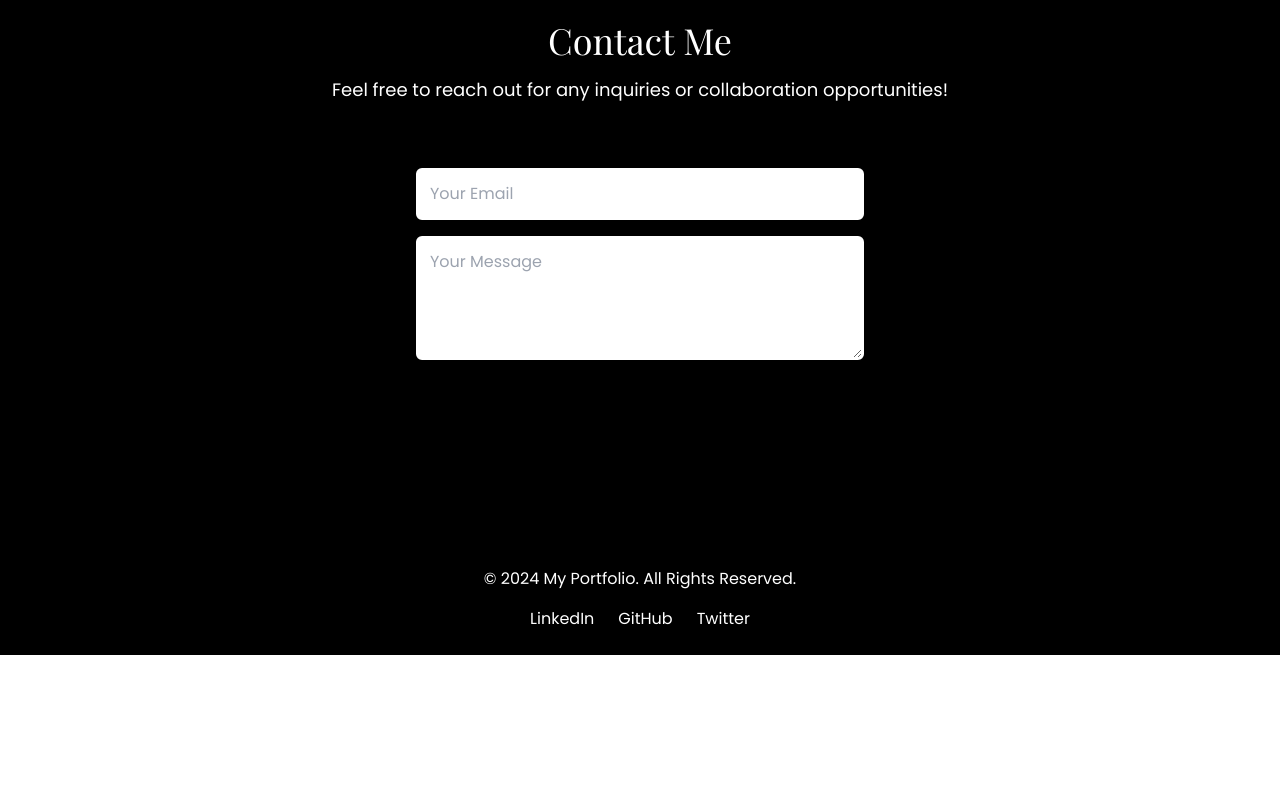
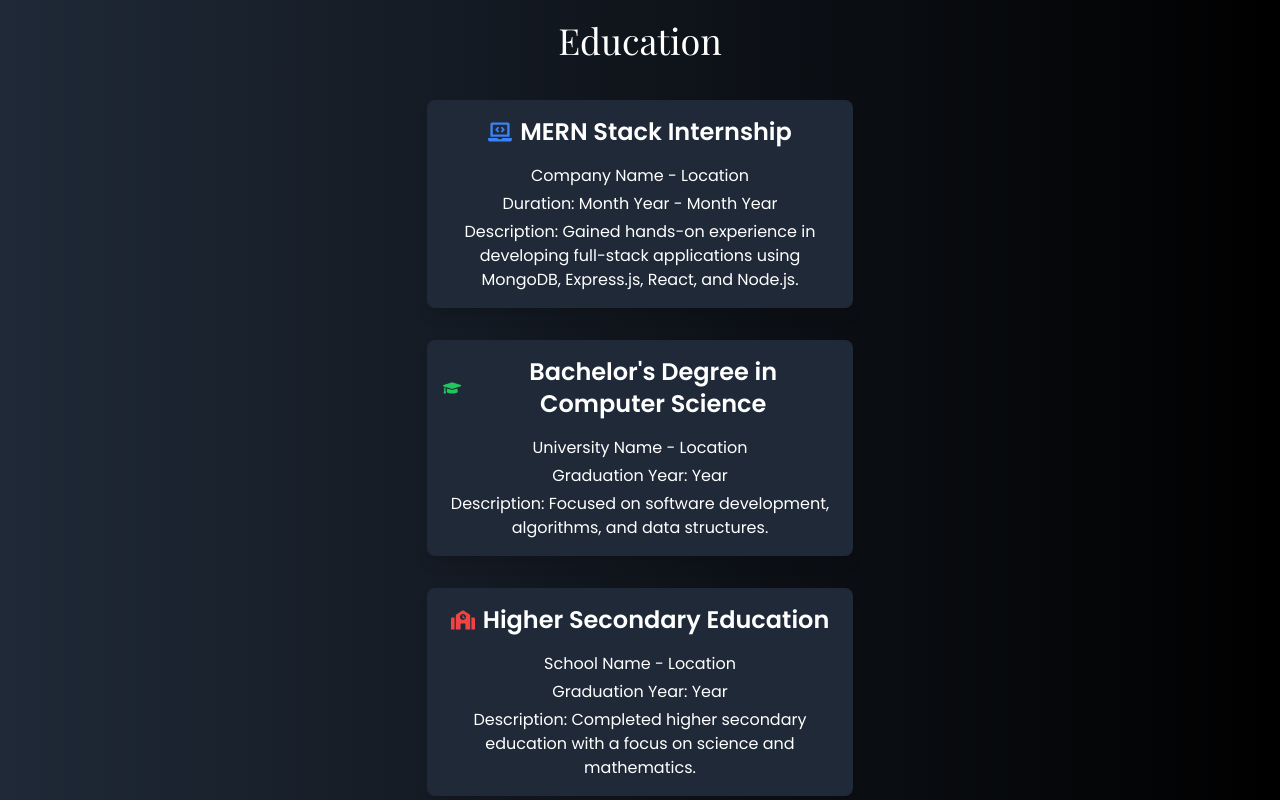
Before and after one commit to ArjunKSanthosh/portfolio, a React (Vite) app in the folder portfolio/: page / in a window 1280 px wide. Shown: the part 1460-2260 px from the top of the page. Before the commit the page ends 2115 px from the top, so only its background shows below. Built offline with nearby package versions, Linux system fonts and the light colour scheme.

Commit message:
kazhinju

```diff
--- a/portfolio/package.json
+++ b/portfolio/package.json
@@ -10,8 +10,11 @@
     "preview": "vite preview"
   },
   "dependencies": {
+    "framer-motion": "^11.14.4",
     "react": "^18.3.1",
-    "react-dom": "^18.3.1"
+    "react-dom": "^18.3.1",
+    "react-icons": "^5.4.0",
+    "react-intersection-observer": "^9.14.0"
   },
   "devDependencies": {
     "@eslint/js": "^9.15.0",
--- a/portfolio/src/App.jsx
+++ b/portfolio/src/App.jsx
@@ -6,6 +6,7 @@ import Projects from './components/Projects';
 import Contact from './components/Contact';
 import Footer from './components/Footer';
 import Skill from './components/Skills';
+import Education from './components/Education';
 import './css/app.css'
 
 function App() {
@@ -15,6 +16,7 @@ function App() {
       <About />
       <Skill/>
       <Projects />
+      <Education />
       <Contact />
       <Footer />
     </div>
--- a/portfolio/src/components/About.jsx
+++ b/portfolio/src/components/About.jsx
@@ -1,19 +1,30 @@
+// src/components/About.jsx
 import React, { useEffect, useState } from 'react';
 
 function About() {
-  const [isVisible, setIsVisible] = useState(false);
+  const [isVisible, setIsVisible] = useState(true); // Start as visible
 
   useEffect(() => {
-    const timer = setTimeout(() => {
+    const handleScroll = () => {
+      const section = document.getElementById('about');
+      const rect = section.getBoundingClientRect();
+      // Check if the section is in the viewport
+      if (rect.top < window.innerHeight && rect.bottom >= 0) {
         setIsVisible(true);
-    }, 100); // Initial delay for the first reveal
+      } else {
+        setIsVisible(false); // Reset visibility when out of view
+      }
+    };
 
-    return () => clearTimeout(timer);
+    // Add scroll event listener
+    window.addEventListener('scroll', handleScroll);
+
+    // Cleanup function to remove the event listener
+    return () => window.removeEventListener('scroll', handleScroll);
   }, []);
 
   return (
-    <>
-    <section id="about" className="py-8 text-white ">
+    <section id="about" className="py-8 text-white">
       <div
         className="bg-cover bg-center h-full"
         style={{ backgroundImage: 'url("/arjun.jpg")' }} // Replace with your image path
@@ -23,14 +34,14 @@ function About() {
           <img
             src="arjun.jpg"
             alt=""
-          className={`w-72 h-72 object-cover rounded-full mt-28 border-4 border-gray-800 	  transform hover:scale-105 transition-all duration-500 hover:shadow-lg hover:border-cyan-500 hover:shadow-cyan-500 ${isVisible ? 'reveal-bottom' : ''}`}
+            className={`w-72 h-72 object-cover rounded-full mt-28 border-4 border-gray-800 transform hover:scale-105 transition-all duration-500 hover:shadow-lg hover:border-cyan-500 hover:shadow-cyan-500 ${isVisible ? 'animate-slide-in-left' : 'opacity-0'}`}
             style={{ transitionDelay: '0.2s' }}
           />
           <div className='w-8/12'>
-       <h2 className={`text-6xl mt-5 font-sans text-black ${isVisible ? 'reveal-top' : ''}`} style={{ transitionDelay: '0.1s' }}>About Me</h2>
-        <h3 className={`text-l  mt-8 text-gray-500 ${isVisible ? 'reveal-left' : ''}`} style={{ transitionDelay: '0.3s' }}> Hey I'm,</h3>
-        <h3 className={`text-4xl mt-2 text-black ${isVisible ? 'reveal-right' : ''}`} style={{ transitionDelay: '0.4s' }}> Arjun K Santhosh</h3>
-        <p className={`mt-4 text-base  w-5/6 m-auto text-justify indent-20 text-black ${isVisible ? 'reveal-left' : ''}`} style={{ transitionDelay: '0.5s' }}>
+            <h2 className={`text-6xl mt-5 font-sans text-black ${isVisible ? 'animate-slide-in-right' : 'opacity-0'}`} style={{ transitionDelay: '0.1s' }}>About Me</h2>
+            <h3 className={`text-l mt-8 text-gray-500 ${isVisible ? 'animate-slide-in-left' : 'opacity-0'}`} style={{ transitionDelay: '0.3s' }}> Hey I'm,</h3>
+            <h3 className={`text-4xl mt-2 text-black ${isVisible ? 'animate-slide-in-right' : 'opacity-0'}`} style={{ transitionDelay: '0.4s' }}> Arjun K Santhosh</h3>
+            <p className={`mt-4 text-base w-5/6 m-auto text-justify indent-20 text-black ${isVisible ? 'animate-slide-in-left' : 'opacity-0'}`} style={{ transitionDelay: '0.5s' }}>
               I'm a passionate web developer specializing in front-end technologies like React, JavaScript, and Tailwind CSS.
               As a passionate MERN stack developer, I specialize in creating dynamic, responsive, and user-centric web applications.
               With expertise in MongoDB, Express.js, React, and Node.js, I enjoy building full-stack solutions that are both scalable and efficient.
@@ -41,10 +52,8 @@ function About() {
           </div>
         </div>
       </div>
+    </section>
+  );
+}
 
-            </section>
-
-    </>
-  )
-}
-export default About
+export default About;
--- /dev/null
+++ b/portfolio/src/components/Education.jsx
@@ -0,0 +1,65 @@
+// src/components/Education.jsx
+import React, { useEffect, useState } from 'react';
+import { FaGraduationCap, FaLaptopCode, FaSchool } from 'react-icons/fa';
+
+function Education() {
+  const [isVisible, setIsVisible] = useState(true); // Start as visible
+
+  useEffect(() => {
+    const handleScroll = () => {
+      const section = document.getElementById('education');
+      const rect = section.getBoundingClientRect();
+      // Check if the section is in the viewport
+      if (rect.top < window.innerHeight && rect.bottom >= 0) {
+        setIsVisible(true);
+      } else {
+        setIsVisible(false); // Reset visibility when out of view
+      }
+    };
+
+    // Add scroll event listener
+    window.addEventListener('scroll', handleScroll);
+
+    // Cleanup function to remove the event listener
+    return () => window.removeEventListener('scroll', handleScroll);
+  }, []);
+
+  return (
+    <section id="education" className="py-20 bg-gradient-to-r from-gray-800 to-black text-white">
+      <div className="container mx-auto text-center">
+        <h2 className="text-4xl font-serif text-orange-500 mb-10">Education</h2>
+        <div className="flex flex-col items-center space-y-8">
+          <div className={`bg-gray-800 p-4 rounded-lg shadow-lg transition-transform transform hover:scale-105 w-3/4 md:w-1/2 lg:w-1/3 ${isVisible ? 'animate-slide-in-left' : 'opacity-0'}`}>
+            <h3 className="text-2xl font-semibold flex items-center justify-center mb-4">
+              <FaLaptopCode className="mr-2 text-blue-500" />
+              MERN Stack Internship
+            </h3>
+            <p className="mt-2">Company Name - Location</p>
+            <p className="mt-1">Duration: Month Year - Month Year</p>
+            <p className="mt-1">Description: Gained hands-on experience in developing full-stack applications using MongoDB, Express.js, React, and Node.js.</p>
+          </div>
+          <div className={`bg-gray-800 p-4 rounded-lg shadow-lg transition-transform transform hover:scale-105 w-3/4 md:w-1/2 lg:w-1/3 ${isVisible ? 'animate-slide-in-left delay-200' : 'opacity-0'}`}>
+            <h3 className="text-2xl font-semibold flex items-center justify-center mb-4">
+              <FaGraduationCap className="mr-2 text-green-500" />
+              Bachelor's Degree in Computer Science
+            </h3>
+            <p className="mt-2">University Name - Location</p>
+            <p className="mt-1">Graduation Year: Year</p>
+            <p className="mt-1">Description: Focused on software development, algorithms, and data structures.</p>
+          </div>
+          <div className={`bg-gray-800 p-4 rounded-lg shadow-lg transition-transform transform hover:scale-105 w-3/4 md:w-1/2 lg:w-1/3  ${isVisible ? 'animate-slide-in-left delay-400' : 'opacity-0'}`}>
+            <h3 className="text-2xl font-semibold flex items-center justify-center mb-4">
+              <FaSchool className="mr-2 text-red-500" />
+              Higher Secondary Education
+            </h3>
+            <p className="mt-2">School Name - Location</p>
+            <p className="mt-1">Graduation Year: Year</p>
+            <p className="mt-1">Description: Completed higher secondary education with a focus on science and mathematics.</p>
+          </div>
+        </div>
+      </div>
+    </section>
+  );
+}
+
+export default Education;
--- a/portfolio/src/components/Navbar.jsx
+++ b/portfolio/src/components/Navbar.jsx
@@ -8,6 +8,7 @@ function Navbar() {
         <ul className="flex space-x-6">
           <li><a href="#about" className="hover:text-orange-500 transition">About</a></li>
           <li><a href="#projects" className="hover:text-orange-500 transition">Projects</a></li>
+          <li><a href="#education" className="hover:text-orange-500 transition">Education</a></li>
           <li><a href="#contact" className="hover:text-orange-500 transition">Contact</a></li>
         </ul>
       </div>
--- a/portfolio/src/components/Skills.jsx
+++ b/portfolio/src/components/Skills.jsx
@@ -1,22 +1,74 @@
-import React from "react";
+// src/components/Skills.jsx
+import React, { useEffect, useState } from "react";
 
-function Skill(){
+function Skill() {
+  const [animationTriggered, setAnimationTriggered] = useState(false);
 
-    return(
-        <div className=" bg-gray-800 mt-36 h-full">
-        <div className="bg-gray-800 text-white p-8 mx-auto ">
-          <h3 className='text-5xl mb-10 font-serif m-auto text-center' >SKILLS</h3>
-          <ul className="mt-4 flex justify-center flex-wrap gap-6 m-auto">
-                    {["JavaScript", "MongoDB", "ExpressJS", "ReactJS", "NodeJS", "HTML", "CSS", "Tailwind CSS", "Bootstrap", "C", "C++", "SQL"].map(skill => (
-                        <li key={skill} className='bg-gray-700 p-4 rounded-lg shadow-lg hover:shadow-xl transition-all duration-300 w-40 h-10 text-center flex items-center justify-center text-lg font-semibold transform hover:scale-105 hover:bg-gradient-to-r from-blue-500 to-purple-500'>
-                            {skill}
-                        </li>
-                    ))}
-                </ul>
+  useEffect(() => {
+    const handleScroll = () => {
+      const section = document.getElementById("skills");
+      const rect = section.getBoundingClientRect();
+      // Check if the section is in the viewport
+      if (rect.top < window.innerHeight && rect.bottom >= 0) {
+        setAnimationTriggered(true); // Trigger animation when in view
+      } else {
+        setAnimationTriggered(false); // Reset animation state when out of view
+      }
+    };
 
-          </div>
+    // Add scroll event listener
+    window.addEventListener("scroll", handleScroll);
 
-          </div>
-    )
+    // Cleanup function to remove the event listener
+    return () => window.removeEventListener("scroll", handleScroll);
+  }, []);
+
+  const skills = [
+    { name: "JavaScript", color: "text-yellow-500" },
+    { name: "MongoDB", color: "text-green-500" },
+    { name: "ExpressJS", color: "text-gray-400" },
+    { name: "ReactJS", color: "text-blue-500" },
+    { name: "NodeJS", color: "text-green-700" },
+    { name: "HTML", color: "text-orange-500" },
+    { name: "CSS", color: "text-blue-300" },
+    { name: "Tailwind CSS", color: "text-teal-400" },
+    { name: "Bootstrap", color: "text-purple-500" },
+    { name: "C", color: "text-red-500" },
+    { name: "C++", color: "text-blue-600" },
+    { name: "SQL", color: "text-orange-600" },
+  ];
+
+  return (
+    <div id="skills" className="bg-gray-800 mt-36 h-full">
+      <div className="bg-gray-800 text-white p-8 mx-auto">
+        <h3 className="text-5xl mb-10 font-serif m-auto text-center">SKILLS</h3>
+        <ul className="mt-4 flex justify-center flex-wrap gap-6 m-auto">
+          {skills.map((skill, index) => {
+            // Determine animation class based on index and visibility
+            const animationClass = animationTriggered
+              ? index % 4 === 0
+                ? 'animate-slide-in-left'
+                : index % 4 === 1
+                ? 'animate-slide-in-right'
+                : index % 4 === 2
+                ? 'animate-slide-in-top'
+                : 'animate-slide-in-bottom'
+              : 'opacity-0';
+
+            return (
+              <li
+                key={skill.name}
+                className={`bg-gray-700 p-4 rounded-lg shadow-lg transition-all duration-300 w-40 h-10 text-center flex items-center justify-center text-lg font-semibold transform hover:scale-110 hover:shadow-2xl hover:shadow-cyan-500 ${animationClass}`}
+                style={{ animationDelay: `${index * 100}ms` }} // Stagger the animation
+              >
+                {skill.name}
+              </li>
+            );
+          })}
+        </ul>
+      </div>
+    </div>
+  );
 }
+
 export default Skill;
--- a/portfolio/src/css/app.css
+++ b/portfolio/src/css/app.css
@@ -71,3 +71,149 @@
 .fade-in {
   animation: fadeIn 0.8s ease forwards;
 }
+/* Add this to your App.css or a new CSS file */
+@keyframes fadeInLeft {
+  from {
+    opacity: 0;
+    transform: translateX(-20px);
+  }
+  to {
+    opacity: 1;
+    transform: translateX(0);
+  }
+}
+
+.animate-fade-in-left {
+  animation: fadeInLeft 0.8s ease forwards;
+}
+
+.delay-200 {
+  animation-delay: 0.2s;
+}
+
+.delay-400 {
+  animation-delay: 0.4s;
+}
+/* Add this to your App.css or a new CSS file */
+@keyframes fadeInUp {
+  from {
+    opacity: 0;
+    transform: translateY(30px); /* Start lower for more visible effect */
+  }
+  to {
+    opacity: 1;
+    transform: translateY(0);
+  }
+}
+
+.animate-fade-in-up {
+  animation: fadeInUp 0.8s ease forwards; /* Increased duration for smoother effect */
+}
+
+.delay-200 {
+  animation-delay: 0.2s;
+}
+
+.delay-400 {
+  animation-delay: 0.4s;
+}
+/* Add this to your App.css or a new CSS file */
+@keyframes slideInLeft {
+  from {
+    opacity: 0;
+    transform: translateX(-30px); /* Start from the left */
+  }
+  to {
+    opacity: 1;
+    transform: translateX(0);
+  }
+}
+
+@keyframes slideInRight {
+  from {
+    opacity: 0;
+    transform: translateX(30px); /* Start from the right */
+  }
+  to {
+    opacity: 1;
+    transform: translateX(0);
+  }
+}
+
+.animate-slide-in-left {
+  animation: slideInLeft 0.6s ease forwards; /* Adjust duration as needed */
+}
+
+.animate-slide-in-right {
+  animation: slideInRight 0.6s ease forwards; /* Adjust duration as needed */
+}
+
+/* Optional: You can add a delay class for staggered animations */
+.delay-200 {
+  animation-delay: 0.2s;
+}
+
+.delay-400 {
+  animation-delay: 0.4s;
+}
+/* Add this to your App.css or a new CSS file */
+@keyframes slideInLeft {
+  from {
+    opacity: 0;
+    transform: translateX(-30px); /* Start from the left */
+  }
+  to {
+    opacity: 1;
+    transform: translateX(0);
+  }
+}
+
+@keyframes slideInRight {
+  from {
+    opacity: 0;
+    transform: translateX(30px); /* Start from the right */
+  }
+  to {
+    opacity: 1;
+    transform: translateX(0);
+  }
+}
+
+@keyframes slideInTop {
+  from {
+    opacity: 0;
+    transform: translateY(-30px); /* Start from the top */
+  }
+  to {
+    opacity: 1;
+    transform: translateY(0);
+  }
+}
+
+@keyframes slideInBottom {
+  from {
+    opacity: 0;
+    transform: translateY(30px); /* Start from the bottom */
+  }
+  to {
+    opacity: 1;
+    transform: translateY(0);
+  }
+}
+
+/* Animation classes */
+.animate-slide-in-left {
+  animation: slideInLeft 0.6s ease forwards; /* Adjust duration as needed */
+}
+
+.animate-slide-in-right {
+  animation: slideInRight 0.6s ease forwards; /* Adjust duration as needed */
+}
+
+.animate-slide-in-top {
+  animation: slideInTop 0.6s ease forwards; /* Adjust duration as needed */
+}
+
+.animate-slide-in-bottom {
+  animation: slideInBottom 0.6s ease forwards; /* Adjust duration as needed */
+}
```
Also changed, not shown: 1 other file (tests, documents, lock files or other folders). Lines whose indentation alone changed are shown as unchanged.
